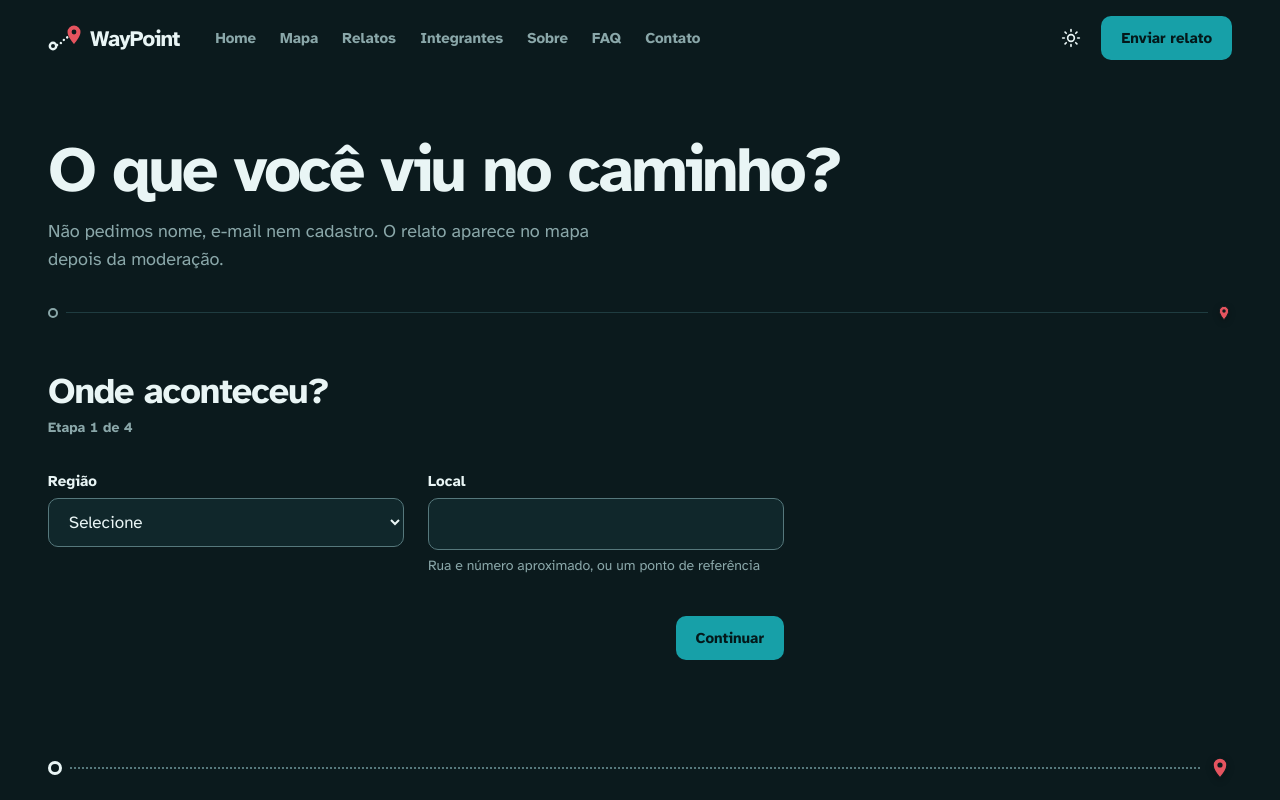
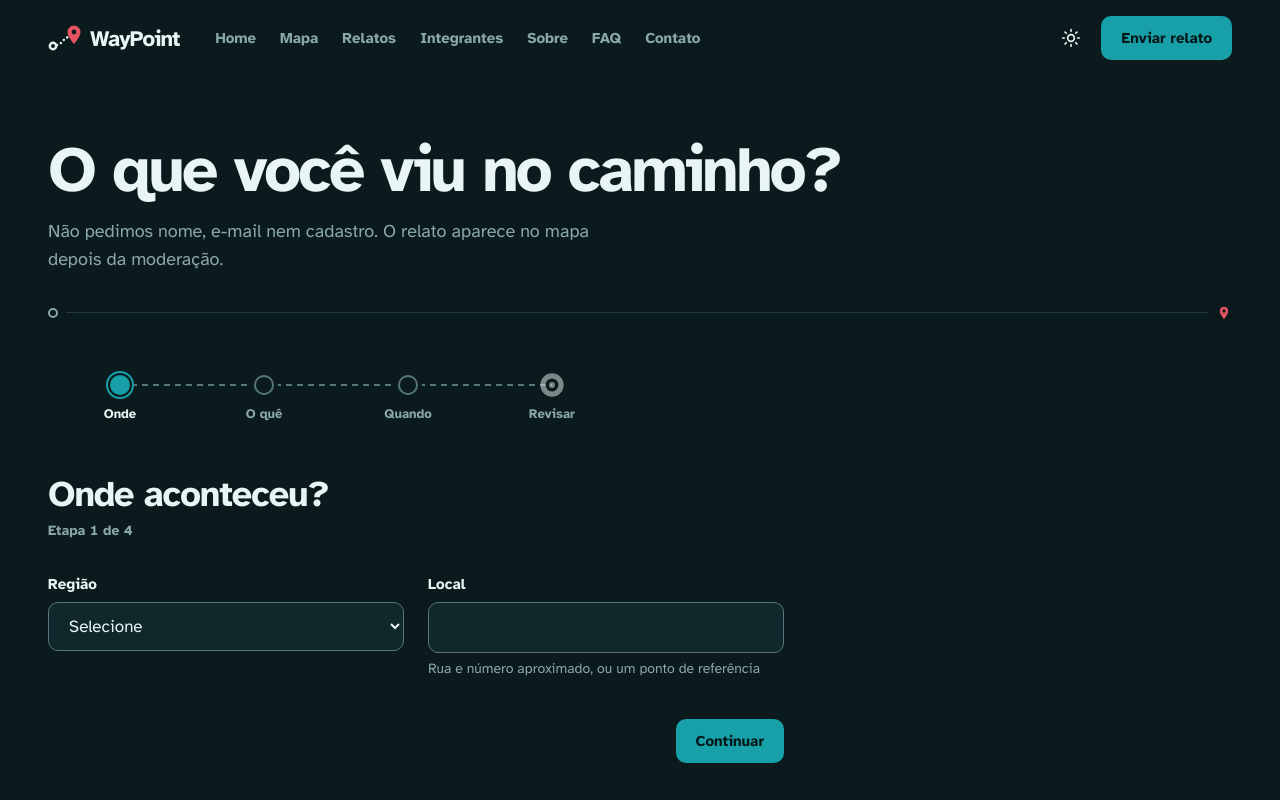
Before and after one commit to pivattidev/waypoint, a React (Vite) app: page /enviar-relato in a window 1280 px wide. Shown: the top 800 px of the page. Built offline with nearby package versions, Linux system fonts and the light colour scheme.

Commit message:
feat: cria o TracoRota e mostra as etapas do envio como paradas

```diff
--- /dev/null
+++ b/src/components/TracoRota.tsx
@@ -0,0 +1,75 @@
+import type { ReactNode } from 'react'
+import Pin from './Pin'
+
+export type EstadoMarco = 'feito' | 'atual' | 'proximo'
+
+export interface Marco {
+  id: string
+  titulo: ReactNode
+  estado: EstadoMarco
+}
+
+interface TracoRotaProps {
+  marcos: Marco[]
+  /** Clicar num marco já feito (ex.: voltar a uma etapa do formulário). */
+  onEscolher?: (id: string) => void
+  className?: string
+}
+
+/** Marcador do ponto: parada (ponto teal) ou destino (pin). */
+function Ponto({ indice, total, estado }: { indice: number; total: number; estado: EstadoMarco }) {
+  if (indice === total - 1) return <Pin tipo="destino" className={`size-7 ${estado === 'proximo' ? 'opacity-50' : ''}`} />
+  const cheio = estado === 'feito' || estado === 'atual'
+  return (
+    <span
+      className={`grid size-5 place-items-center rounded-full ring-4 ring-bg transition-colors duration-200 ${
+        cheio ? 'bg-teal' : 'border-2 border-line-strong bg-bg'
+      } ${estado === 'atual' ? 'outline-2 outline-offset-2 outline-teal' : ''}`}
+    />
+  )
+}
+
+/**
+ * Itinerário (modo Itinerário): uma SEQUÊNCIA REAL vira rota.
+ * Paradas ligadas por traço (sólido no trecho já percorrido) e o destino com pin.
+ * Usado nas etapas do envio de relato.
+ */
+export default function TracoRota({ marcos, onEscolher, className = '' }: TracoRotaProps) {
+  const total = marcos.length
+
+  return (
+    <ol className={`grid ${className}`} style={{ gridTemplateColumns: `repeat(${total}, minmax(0, 1fr))` }}>
+      {marcos.map((m, i) => {
+        const clicavel = onEscolher && m.estado === 'feito'
+        const conteudo = (
+          <>
+            <span className="relative z-10 grid h-8 place-items-center">
+              <Ponto indice={i} total={total} estado={m.estado} />
+            </span>
+            <span className={`mt-1 block text-[13px] font-bold ${m.estado === 'atual' ? 'text-ink' : 'text-muted'}`}>{m.titulo}</span>
+          </>
+        )
+        return (
+          <li key={m.id} className="relative flex flex-col items-center text-center" aria-current={m.estado === 'atual' ? 'step' : undefined}>
+            {/* Trecho até o próximo marco: sólido se já percorrido */}
+            {i < total - 1 && (
+              <span
+                aria-hidden
+                className={`absolute left-1/2 top-[15px] h-0.5 w-full transition-colors duration-200 ${
+                  m.estado === 'feito' ? 'bg-teal' : 'bg-[repeating-linear-gradient(to_right,var(--line-strong)_0_6px,transparent_6px_11px)]'
+                }`}
+              />
+            )}
+            {clicavel ? (
+              <button type="button" onClick={() => onEscolher(m.id)} className="flex flex-col items-center rounded-ctl px-1">
+                {conteudo}
+              </button>
+            ) : (
+              conteudo
+            )}
+          </li>
+        )
+      })}
+    </ol>
+  )
+}
--- a/src/pages/EnviarRelato.tsx
+++ b/src/pages/EnviarRelato.tsx
@@ -5,6 +5,7 @@ import Campo, { AreaTexto, Entrada, Selecao } from '../components/Campo'
 import { Carregando, MensagemErro } from '../components/EstadoTela'
 import PageHeader from '../components/PageHeader'
 import Pin from '../components/Pin'
+import TracoRota, { type EstadoMarco, type Marco } from '../components/TracoRota'
 import { useRequisicao } from '../hooks/useRequisicao'
 import { mensagemDeErro } from '../services/api'
 import { listarCategorias, listarRegioes } from '../services/regioes'
@@ -169,6 +170,9 @@ export default function EnviarRelato() {
   const carregandoListas = regioes.carregando || categorias.carregando
   const erroListas = regioes.erro ?? categorias.erro
 
+  const estadoDe = (i: number): EstadoMarco => (i < indice ? 'feito' : i === indice ? 'atual' : 'proximo')
+  const marcos: Marco[] = ETAPAS.map((e, i) => ({ id: e.id, estado: estadoDe(i), titulo: e.titulo }))
+
   const nomeRegiao = regioes.dados?.find((r) => String(r.id) === form.regiaoId)?.nome
   const nomeCategoria = categorias.dados?.find((c) => String(c.id) === form.categoriaId)?.nome
 
@@ -193,6 +197,11 @@ export default function EnviarRelato() {
       {regioes.dados && categorias.dados && (
         <div className="grid gap-14 xl:grid-cols-[minmax(0,2fr)_minmax(0,1fr)] xl:gap-20">
           <div className="min-w-0">
+            {/* Itinerário das 4 etapas: uma trilha fina acima do formulário */}
+            <nav aria-label="Etapas do relato" className="entrar mb-12 max-w-xl" style={{ '--i': 3 } as CSSProperties}>
+              <TracoRota marcos={marcos} onEscolher={(id) => setEtapa(id as Etapa)} />
+            </nav>
+
             <form noValidate onSubmit={enviar} className="flex min-w-0 flex-col">
               <h2 key={'titulo-' + etapa} className="entrar text-[clamp(1.75rem,3vw,2.25rem)] leading-tight">
                 {etapa === 'onde' && 'Onde aconteceu?'}
```
